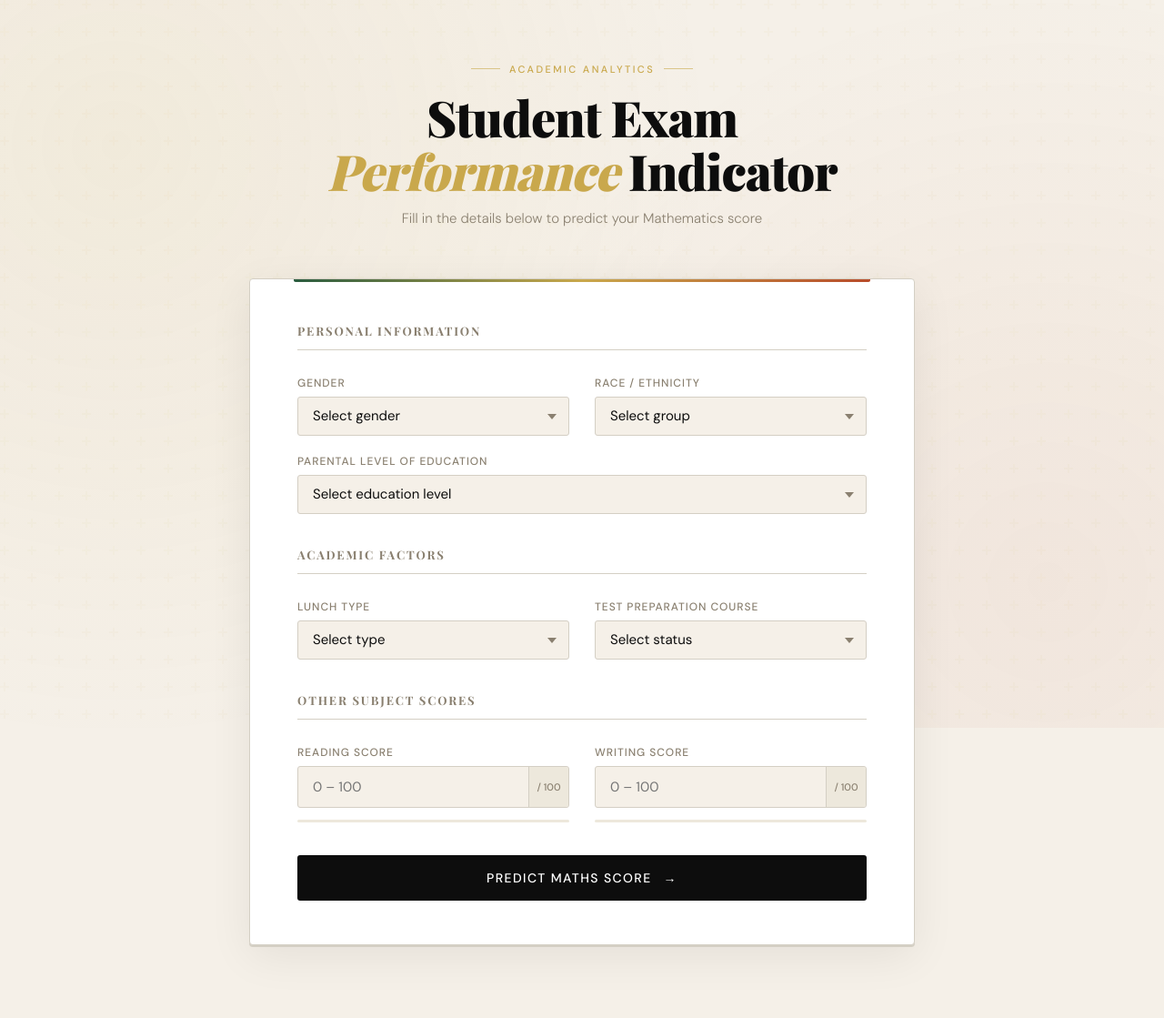
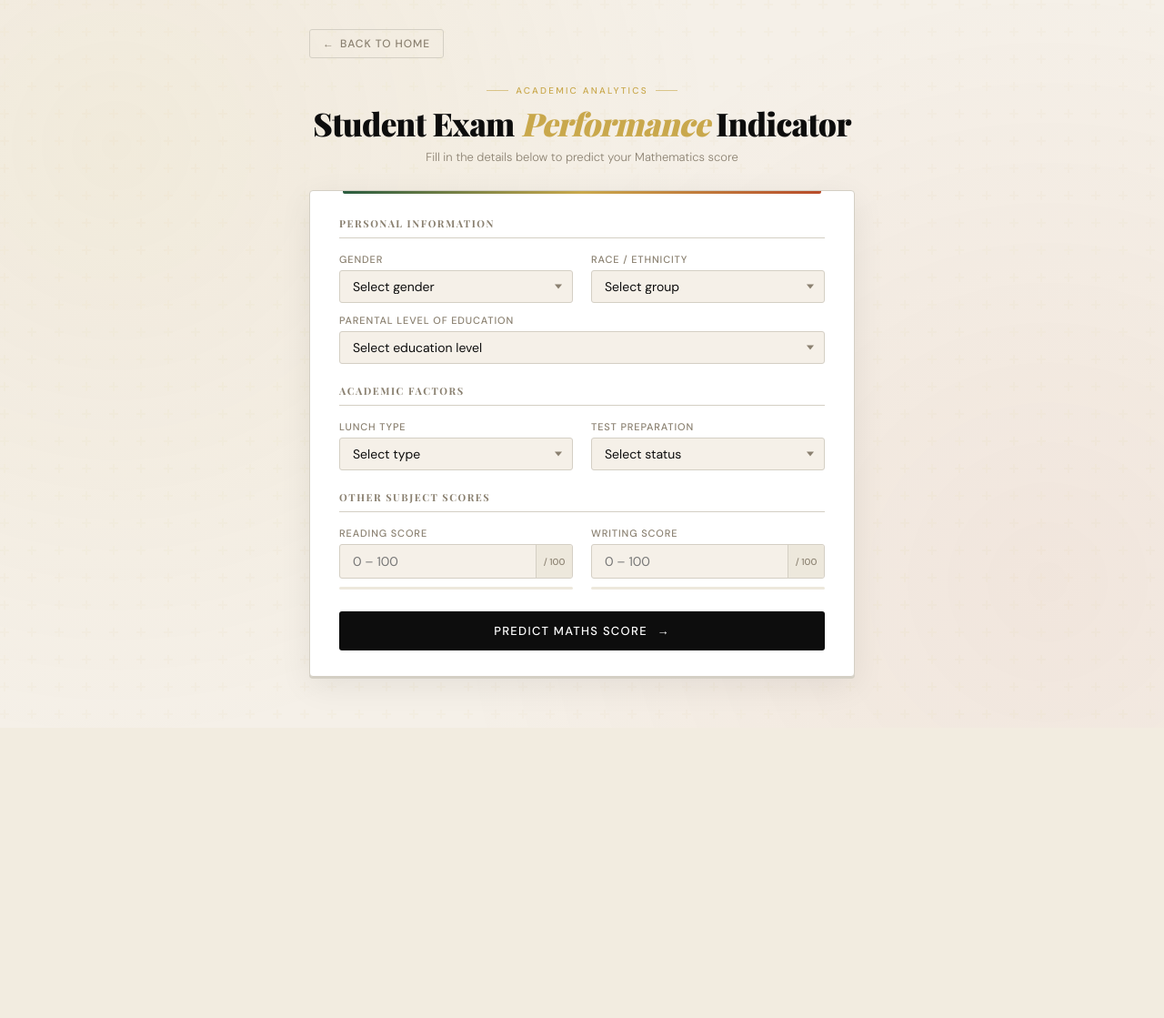
Before and after one commit to Faizyzaidi/Student-Performance-Prediction-System, a Flask app: page /predictdata in a window 1280 px wide. Shown: the whole page at 91% size. After the commit the page ends 756 px from the top, so only its background shows below. Run offline with Flask 3, Linux system fonts and the light colour scheme.

Commit message:
home page updated

```diff
--- a/requirements.txt
+++ b/requirements.txt
@@ -6,5 +6,7 @@ scikit-learn
 catboost
 xgboost
 Flask
+dill
+gunicorn
 
 #-e .
--- a/templates/home.html
+++ b/templates/home.html
@@ -45,36 +44,64 @@
     .page-wrapper {
       position: relative;
       z-index: 1;
-      max-width: 780px;
+      max-width: 640px;
       margin: 0 auto;
-      padding: 60px 24px 80px;
+      padding: 32px 20px 56px;
     }
+
+    /* Back button */
+    .back-btn {
+      display: inline-flex;
+      align-items: center;
+      gap: 6px;
+      font-family: 'DM Sans', sans-serif;
+      font-size: 12px;
+      font-weight: 500;
+      letter-spacing: 0.08em;
+      text-transform: uppercase;
+      color: var(--muted);
+      background: none;
+      border: 1px solid var(--border);
+      border-radius: 3px;
+      padding: 7px 14px;
+      cursor: pointer;
+      text-decoration: none;
+      transition: color 0.2s, border-color 0.2s, background 0.2s;
+      margin-bottom: 20px;
+    }
+
+    .back-btn:hover {
+      color: var(--ink);
+      border-color: var(--ink);
+      background: rgba(0,0,0,0.03);
+    }
+
+    .back-btn .arrow { font-style: normal; }
 
     /* Header */
     .header {
       text-align: center;
-      margin-bottom: 56px;
+      margin-bottom: 28px;
       animation: fadeDown 0.7s ease both;
     }
 
     .header-eyebrow {
-      font-family: 'DM Sans', sans-serif;
-      font-size: 11px;
+      font-size: 10px;
       font-weight: 500;
       letter-spacing: 0.22em;
       text-transform: uppercase;
       color: var(--gold);
       display: inline-flex;
       align-items: center;
-      gap: 10px;
-      margin-bottom: 16px;
+      gap: 8px;
+      margin-bottom: 10px;
     }
 
     .header-eyebrow::before,
     .header-eyebrow::after {
       content: '';
       display: block;
-      width: 32px;
+      width: 24px;
       height: 1px;
       background: var(--gold);
       opacity: 0.6;
@@ -82,9 +109,9 @@
 
     .header h1 {
       font-family: 'Playfair Display', serif;
-      font-size: clamp(2rem, 5vw, 3.4rem);
+      font-size: clamp(1.5rem, 4vw, 2.2rem);
       font-weight: 900;
-      line-height: 1.1;
+      line-height: 1.15;
       color: var(--ink);
       letter-spacing: -0.02em;
     }
@@ -95,9 +122,9 @@
     }
 
     .header-sub {
-      margin-top: 12px;
+      margin-top: 8px;
       color: var(--muted);
-      font-size: 15px;
+      font-size: 13px;
       font-weight: 300;
     }
 
@@ -106,8 +133,8 @@
       background: #fff;
       border: 1px solid var(--border);
       border-radius: 4px;
-      padding: 48px 52px;
-      box-shadow: 0 2px 0 var(--border), 0 12px 48px rgba(0,0,0,0.07);
+      padding: 28px 32px;
+      box-shadow: 0 2px 0 var(--border), 0 10px 36px rgba(0,0,0,0.07);
       animation: fadeUp 0.8s ease 0.15s both;
       position: relative;
     }
@@ -115,7 +142,7 @@
     .card::before {
       content: '';
       position: absolute;
-      top: 0; left: 48px; right: 48px;
+      top: 0; left: 36px; right: 36px;
       height: 3px;
       background: linear-gradient(90deg, var(--forest), var(--gold), var(--rust));
       border-radius: 0 0 2px 2px;
@@ -123,33 +150,33 @@
 
     .section-title {
       font-family: 'Playfair Display', serif;
-      font-size: 13px;
+      font-size: 11px;
       font-weight: 700;
       letter-spacing: 0.14em;
       text-transform: uppercase;
       color: var(--muted);
-      padding-bottom: 12px;
+      padding-bottom: 8px;
       border-bottom: 1px solid var(--border);
-      margin-bottom: 28px;
-      margin-top: 36px;
+      margin-bottom: 16px;
+      margin-top: 22px;
     }
 
     .section-title:first-of-type { margin-top: 0; }
 
-    /* Two-column grid for dropdowns */
+    /* Two-column grid */
     .grid-2 {
       display: grid;
       grid-template-columns: 1fr 1fr;
-      gap: 20px 28px;
+      gap: 12px 20px;
     }
 
     .grid-full { grid-column: 1 / -1; }
 
     /* Form group */
-    .form-group { display: flex; flex-direction: column; gap: 7px; }
+    .form-group { display: flex; flex-direction: column; gap: 5px; }
 
     .form-group label {
-      font-size: 12px;
+      font-size: 11px;
       font-weight: 500;
       letter-spacing: 0.08em;
       text-transform: uppercase;
@@ -161,9 +188,9 @@
       appearance: none;
       -webkit-appearance: none;
       width: 100%;
-      padding: 12px 16px;
+      padding: 9px 14px;
       font-family: 'DM Sans', sans-serif;
-      font-size: 15px;
+      font-size: 14px;
       font-weight: 400;
       color: var(--ink);
       background: var(--paper);
@@ -173,20 +200,18 @@
       transition: border-color 0.2s, box-shadow 0.2s, background 0.2s;
     }
 
-    .select-wrapper {
-      position: relative;
-    }
+    .select-wrapper { position: relative; }
 
     .select-wrapper::after {
       content: '';
       position: absolute;
-      right: 14px;
+      right: 12px;
       top: 50%;
       transform: translateY(-50%);
       width: 0; height: 0;
-      border-left: 5px solid transparent;
-      border-right: 5px solid transparent;
-      border-top: 6px solid var(--muted);
+      border-left: 4px solid transparent;
+      border-right: 4px solid transparent;
+      border-top: 5px solid var(--muted);
       pointer-events: none;
     }
 
@@ -203,37 +228,33 @@
     .score-group {
       display: grid;
       grid-template-columns: 1fr 1fr;
-      gap: 20px 28px;
+      gap: 12px 20px;
     }
 
     .score-input-wrap { position: relative; }
-
-    .score-input-wrap input {
-      padding-right: 52px;
-    }
+    .score-input-wrap input { padding-right: 48px; }
 
     .score-badge {
       position: absolute;
       right: 1px; top: 1px; bottom: 1px;
-      width: 44px;
+      width: 40px;
       background: var(--cream);
       border-left: 1px solid var(--border);
       border-radius: 0 3px 3px 0;
       display: flex;
       align-items: center;
       justify-content: center;
-      font-size: 11px;
+      font-size: 10px;
       font-weight: 500;
       color: var(--muted);
       pointer-events: none;
     }
 
-    /* Progress bar visual */
     .score-bar-wrap {
       height: 3px;
       background: var(--cream);
       border-radius: 2px;
-      margin-top: 6px;
+      margin-top: 4px;
       overflow: hidden;
     }
 
@@ -247,17 +268,16 @@
 
     /* Submit */
     .submit-wrap {
-      margin-top: 36px;
+      margin-top: 24px;
       display: flex;
-      align-items: center;
-      gap: 20px;
+      gap: 10px;
     }
 
     .btn-predict {
       flex: 1;
-      padding: 16px 32px;
+      padding: 13px 24px;
       font-family: 'DM Sans', sans-serif;
-      font-size: 14px;
+      font-size: 13px;
       font-weight: 500;
       letter-spacing: 0.1em;
       text-transform: uppercase;
@@ -283,12 +303,11 @@
     .btn-predict:hover { background: #1a1a1a; }
     .btn-predict:hover::after { opacity: 0.15; }
     .btn-predict:active { transform: scale(0.99); }
-
     .btn-predict span { position: relative; z-index: 1; }
 
     .btn-predict .arrow {
       display: inline-block;
-      margin-left: 8px;
+      margin-left: 6px;
       transition: transform 0.2s;
     }
 
@@ -363,15 +380,19 @@
 <body>
   <div class="page-wrapper">
 
+    <!-- Back to Home -->
+    <a href="/" class="back-btn">
+      <span class="arrow">←</span> Back to Home
+    </a>
+
     <header class="header">
       <div class="header-eyebrow">Academic Analytics</div>
-      <h1>Student Exam<br/><span>Performance</span> Indicator</h1>
+      <h1>Student Exam <span>Performance</span> Indicator</h1>
       <p class="header-sub">Fill in the details below to predict your Mathematics score</p>
     </header>
 
     <div class="card">
 
-      <!-- Personal Info -->
       <p class="section-title">Personal Information</p>
       <div class="grid-2">
         <div class="form-group">
@@ -430,7 +450,7 @@
         </div>
 
         <div class="form-group">
-          <label for="test_prep">Test Preparation Course</label>
+          <label for="test_prep">Test Preparation</label>
           <div class="select-wrapper">
             <select id="test_prep" name="test_preparation_course" required>
               <option value="" disabled selected>Select status</option>
@@ -494,34 +501,28 @@
         </div>
       </div>
 
-    </div><!-- /.card -->
-  </div><!-- /.page-wrapper -->
+    </div>
+  </div>
 
   <script>
     function updateBar(inputId, barId) {
       const val = parseFloat(document.getElementById(inputId).value) || 0;
-      const clamped = Math.min(100, Math.max(0, val));
-      document.getElementById(barId).style.width = clamped + '%';
+      document.getElementById(barId).style.width = Math.min(100, Math.max(0, val)) + '%';
     }
 
     function handlePredict() {
-      // Demo: show result card with a simulated score
-      // In production, this button submits the form to your Flask endpoint.
       const reading = parseFloat(document.getElementById('reading_score').value) || 0;
       const writing = parseFloat(document.getElementById('writing_score').value) || 0;
-
-      // Simulated prediction for demo purposes
-      const predicted = Math.round((reading * 0.45 + writing * 0.45 + Math.random() * 10)).toString();
+      const predicted = Math.round(reading * 0.45 + writing * 0.45 + Math.random() * 10);
 
       const card = document.getElementById('resultCard');
       card.style.display = 'flex';
       document.getElementById('resultValue').textContent = predicted + ' / 100';
 
-      const score = parseInt(predicted);
       let desc = 'out of 100';
-      if (score >= 85) desc = 'Excellent performance! 🌟';
-      else if (score >= 70) desc = 'Good performance — keep it up!';
-      else if (score >= 50) desc = 'Fair performance — room to grow.';
+      if (predicted >= 85) desc = 'Excellent performance! Keep it up.';
+      else if (predicted >= 70) desc = 'Good performance — room to grow further.';
+      else if (predicted >= 50) desc = 'Fair performance — consider extra practice.';
       else desc = 'Consider additional support resources.';
       document.getElementById('resultDesc').textContent = desc;
 
```
Also changed, not shown: other parts of templates/home.html (+21 -38 lines).
